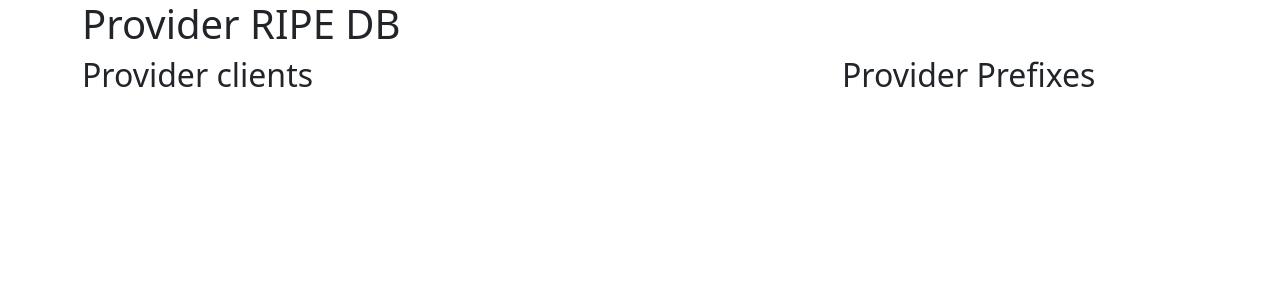
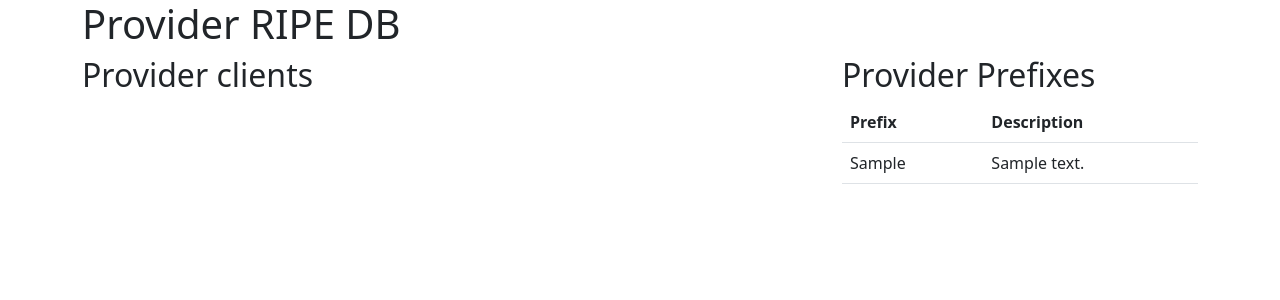
Before and after one commit to naffabob/hippo_ripe, a Flask app: template webapp/templates/index.html in a window 1280 px wide. Shown: the top 300 px of the page. Run offline with Flask 2, Linux system fonts and the light colour scheme; tables that the repository leaves empty hold one stand-in row (values such as "Sample post"); the template is opened without the code that fills it: values that come from a table or form of the project are taken from there, most other values are stand-ins (such as "Sample title", 1, 10 or a date in 2020).

Commit message:
Provider prefixes on index.html

```diff
--- a/webapp/__init__.py
+++ b/webapp/__init__.py
@@ -1,6 +1,6 @@
-from flask import Flask
+from flask import Flask, render_template
 
-from webapp.model_db import db
+from webapp.model_db import db, Provider
 
 
 def create_app():
@@ -11,6 +11,7 @@
     @app.route('/')
     def index():
         title = 'Provider RIPE DB'
-        return render_template('index.html', page_title=title)
+        provider_prefixes = Provider.query.order_by(Provider.prefix).all()
+        return render_template('index.html', page_title=title, prefixes=provider_prefixes)
 
     return app
--- a/webapp/templates/index.html
+++ b/webapp/templates/index.html
@@ -16,6 +16,22 @@
 				</div>
 				<div class="col-4">
 					<h2>Provider Prefixes</h2>
+					<table class="table">
+						<thead>
+							<tr>
+								<th scope="col">Prefix</th>
+								<th scope="col">Description</th>
+							</tr>
+						</thead>
+						<tbody>
+							{% for prefix in prefixes %}
+							<tr>
+								<td>{{ prefix.prefix }}</td>
+								<td>{{ prefix.description }}</td>
+							</tr>
+							{% endfor %}
+						</tbody>
+					</table>
 				</div>
 			</div>
 		</div>
```
Also changed, not shown: 1 other file.
